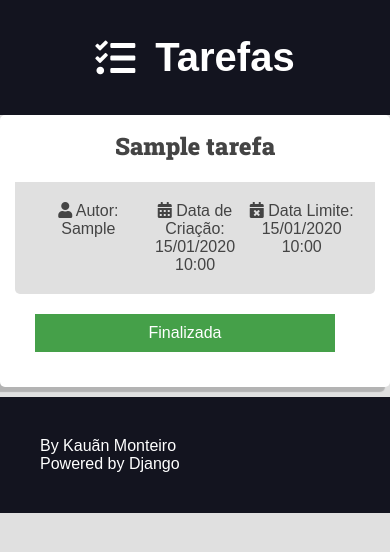
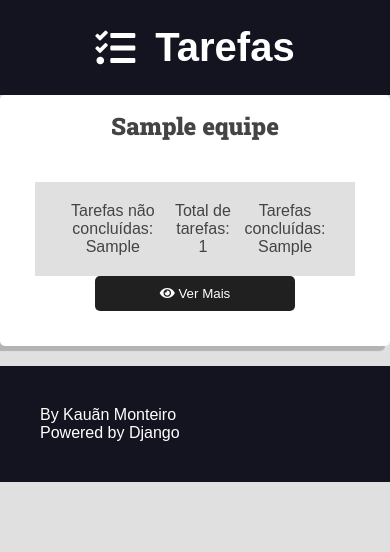
Before and after one commit to KauanMonteiro/Gerenciador_De_Tarefas, a Django app: template tarefas/templates/tarefas/pages/area_usuario.html in a window 390 px wide. Shown: the top 552 px of the page. Run offline with Django 5.2, Linux system fonts and the light colour scheme; tables that the repository leaves empty hold one stand-in row (values such as "Sample post"); the template is opened without the code that fills it: values that come from a table or form of the project are taken from there, most other values are stand-ins (such as "Sample title", 1, 10 or a date in 2020).

Commit message:
Refatoração e melhoria da lógica de renderização de tarefas e equipes:
- No backend, otimizamos a busca por tarefas associadas às equipes do usuário, reduzindo consultas desnecessárias ao banco de dados.
- Adicionamos contagem de tarefas não concluídas, total de tarefas e tarefas concluídas para cada equipe na área do usuário.
- Atualizamos a interface para exibir informações detalhadas das equipes, incluindo estatísticas de tarefas.
- Ajustamos a responsividade da interface para dispositivos móveis, garantindo uma experiência consistente em diferentes tamanhos de tela.

```diff
--- a/tarefas/static/tarefas/css/style.css
+++ b/tarefas/static/tarefas/css/style.css
@@ -184,17 +184,37 @@ h1, h2, h3, h4, h5, h6 {
 }
 @media only screen and (max-width: 768px) {
   .container {
-      padding: 2rem;
+    padding: 2rem;
   }
 
   .tarefa {
-      flex: 1 1 100%;
-      margin-bottom: 1rem;
+    flex: 1 1 100%;
+    margin-bottom: 1rem;
+  }
+
+  .cadastro_equipe {
+    width: 90%;
+    padding: 2rem;
+    max-width: 600px;
   }
 }
 
+@media only screen and (max-width: 480px) {
+  .container {
+    padding: 1rem;
+  }
 
+  .tarefa {
+    flex: 1 1 100%;
+    margin-bottom: 1rem;
+  }
 
+  .cadastro_equipe {
+    width: 90%;
+    padding: 1rem;
+    max-width: 400px;
+  }
+}
 
 .cadastro_equipe {
   width: 600px;
@@ -244,5 +264,62 @@ h1, h2, h3, h4, h5, h6 {
 }
 
 .cadastro_equipe button[type="submit"]:hover {
-  background-color: rgba(255, 255, 255, 0.1); /* Cor de fundo ao passar o mouse */
+  background-color: rgba(255, 255, 255, 0.1);
 }
+.equipe {
+  background: #ffffff;
+  box-shadow: -5px 5px 1px rgba(0, 0, 0, .2);
+  transition: all 300ms ease-in-out;
+  border-radius: 0.5rem;
+  overflow: hidden;
+  margin-bottom: 2rem;
+  text-align: center;
+}
+
+.equipe-list-item {
+  padding: 1.5rem;
+}
+
+.equipe-nome-container {
+  padding-bottom: 2rem;
+}
+
+.equipe-nome-container a {
+  text-decoration: none;
+}
+
+.equipe-content {
+  padding: 2rem;
+  color: #444;
+}
+
+.equipe-meta-container {
+  display: flex;
+  justify-content: space-between;
+  padding: 2rem;
+  background: #e0e0e0;
+}
+
+.equipe-meta {
+  flex: 1;
+}
+
+.equipe-meta-litle {
+  font-size: 1.6rem;
+}
+
+.equipe-detalhe button {
+  background-color: #202020;
+  color: white;
+  padding: 10px 0;
+  border: none;
+  border-radius: 0.5rem;
+  cursor: pointer;
+  width: 100%;
+  max-width: 20rem;
+  transition: background-color 0.3s;
+}
+
+.equipe-detalhe button:hover {
+  background-color: #404040;
+}
--- a/tarefas/templates/tarefas/pages/area_usuario.html
+++ b/tarefas/templates/tarefas/pages/area_usuario.html
@@ -2,8 +2,8 @@
 
 {% block content %}
 <div>
-    {% for tarefa in tarefas %}
-        {% include "tarefas/partials/tarefa.html" with tarefa=tarefa %}
+    {% for equipe in equipes %}
+        {% include "tarefas/partials/equipe.html" %}
     {% endfor %}
 </div>
 {% endblock content %}
--- /dev/null
+++ b/tarefas/templates/tarefas/partials/equipe.html
@@ -0,0 +1,24 @@
+<div class='equipe equipe-list-item'>
+    <div class='equipe-nome-container'>
+        <h2 class='equipe-nome'>{{ equipe.nome_equipe }}</h2>
+    </div>
+
+    <div class="equipe-content">
+        <div class="equipe-meta-container">
+            <div class="tarefas-nao-concluidas">
+                <span>Tarefas não concluídas: {{ tarefas_nao_concluidas }}</span>
+            </div>
+            <div class="tarefas-total">
+                <span>Total de tarefas: {{ total_tarefas }}</span>
+            </div>
+            <div class='tarefas-concluidas'>
+                <span>Tarefas concluídas: {{ tarefas_concluidas }}</span>
+            </div>
+        </div>
+        <div class="equipe-detalhe">
+            <a href="">
+                <button><i class="fas fa-eye"></i> Ver Mais</button>
+            </a>
+        </div>
+    </div>
+</div>
```
Also changed, not shown: tarefas/views.py (+12 -5 lines).
